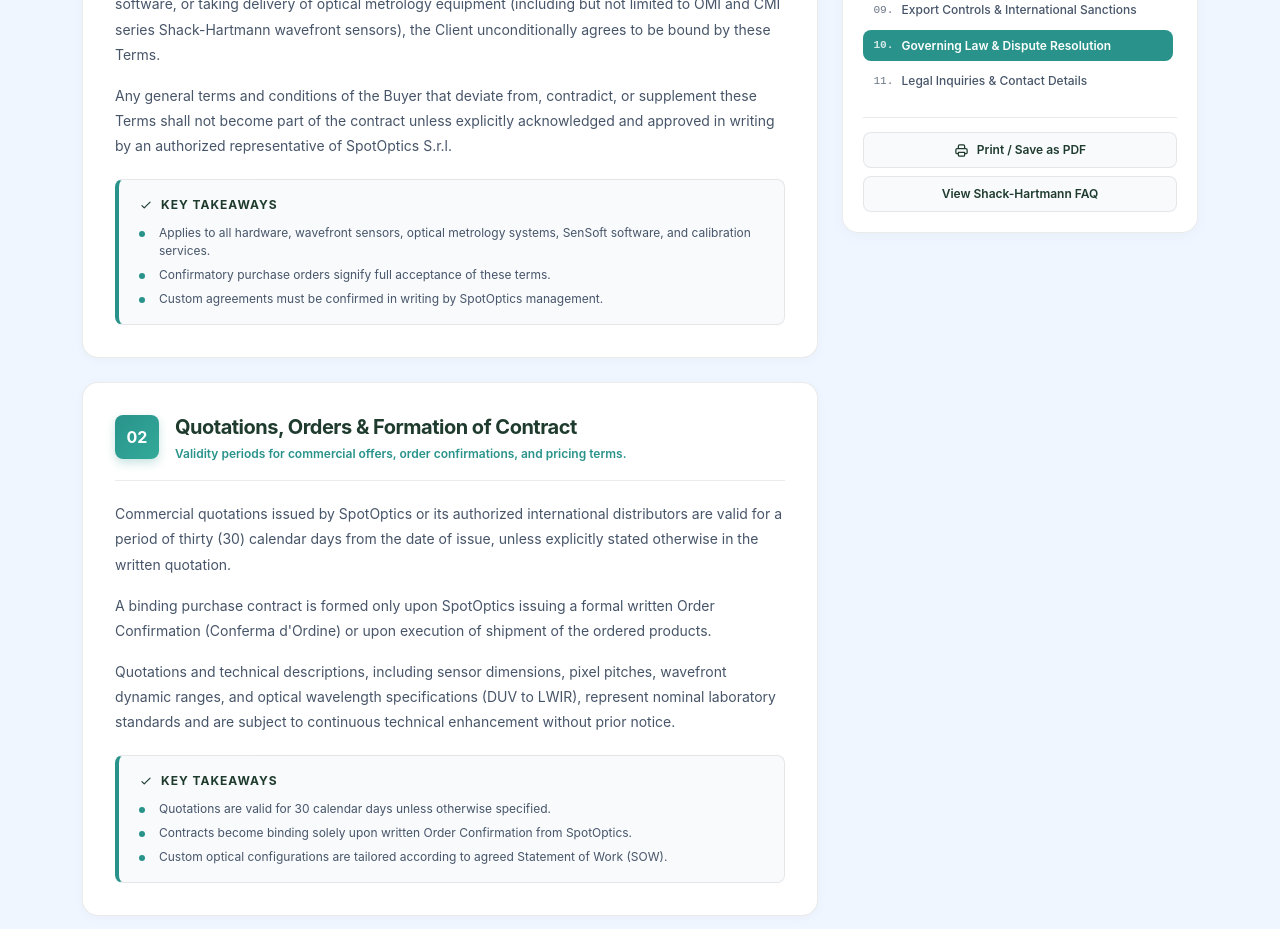
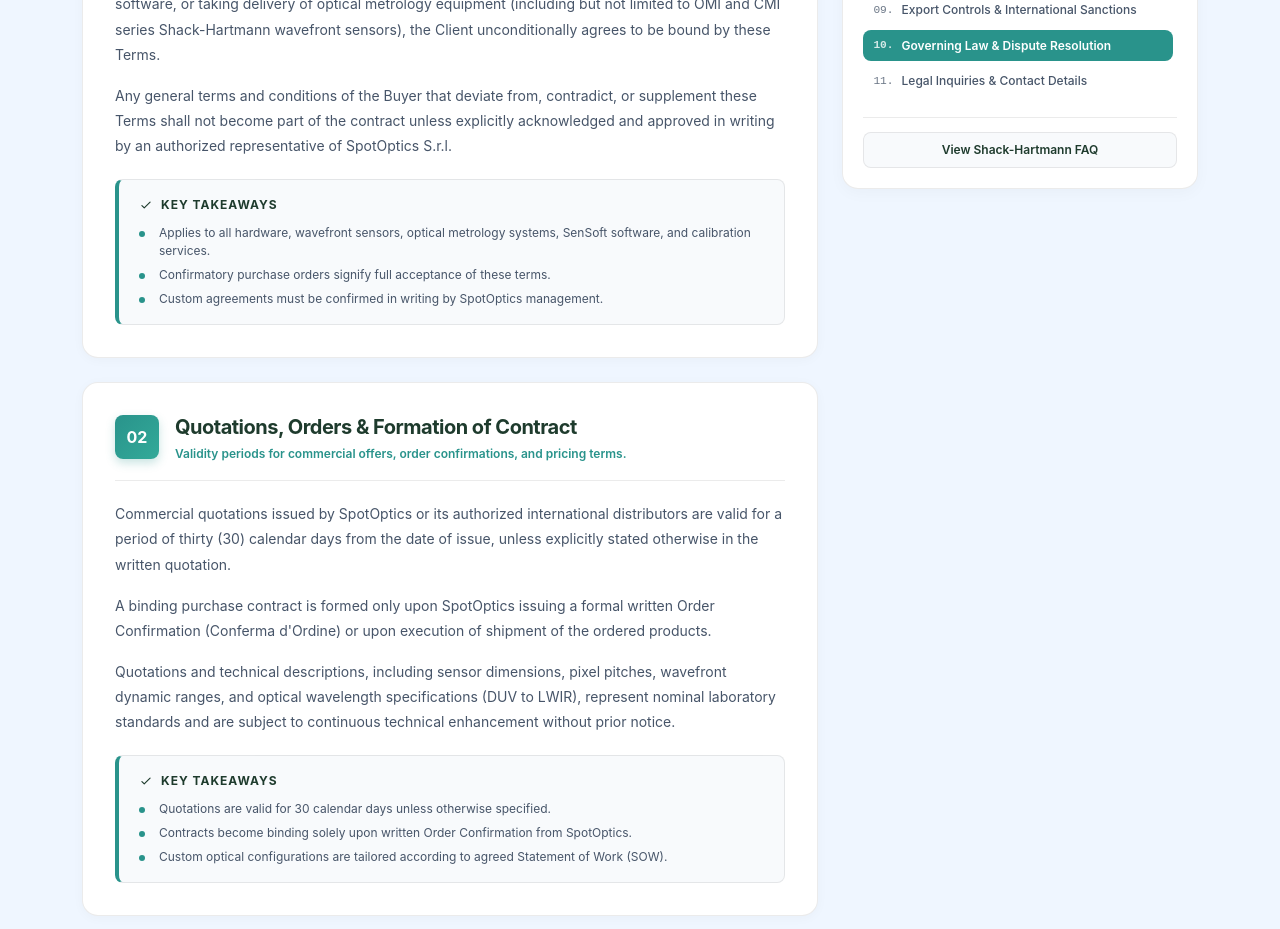
Before and after one commit to imraj1kamar/spotsoptics-next, a Next.js app: page /terms-and-conditions in a window 1280 px wide. Shown: the part 1000-1929 px from the top of the page. Built offline with nearby package versions, Linux system fonts and the light colour scheme.

Commit message:
buttons updates

```diff
--- a/src/app/accessories/page.js
+++ b/src/app/accessories/page.js
@@ -118,6 +118,7 @@
     alt={page.hero.alt || page.hero.title}
     width={800}
     height={600}
+    loading="eager"
     className="img-fluid rounded"
   />
 </div>
--- a/src/app/terms-and-conditions/page.js
+++ b/src/app/terms-and-conditions/page.js
@@ -121,11 +121,11 @@
     return () => window.removeEventListener('scroll', handleScroll);
   }, [sections]);
 
-  const handlePrint = () => {
-    if (typeof window !== 'undefined') {
-      window.print();
-    }
-  };
+  // const handlePrint = () => {
+  //   if (typeof window !== 'undefined') {
+  //     window.print();
+  //   }
+  // };
 
   const scrollToSection = (e, id) => {
     e.preventDefault();
@@ -364,7 +364,7 @@
                 </nav>
 
                 <div className="terms-toc-actions">
-                  <button
+                  {/* <button
                     type="button"
                     onClick={handlePrint}
                     className="terms-action-btn w-100"
@@ -372,7 +372,7 @@
                   >
                     {ICONS.print}
                     <span>Print / Save as PDF</span>
-                  </button>
+                  </button> */}
                   <Link
                     href="/faq"
                     className="terms-action-btn w-100"
```
Also changed, not shown: src/app/privacy-policy/page.js (+7 -7 lines).
